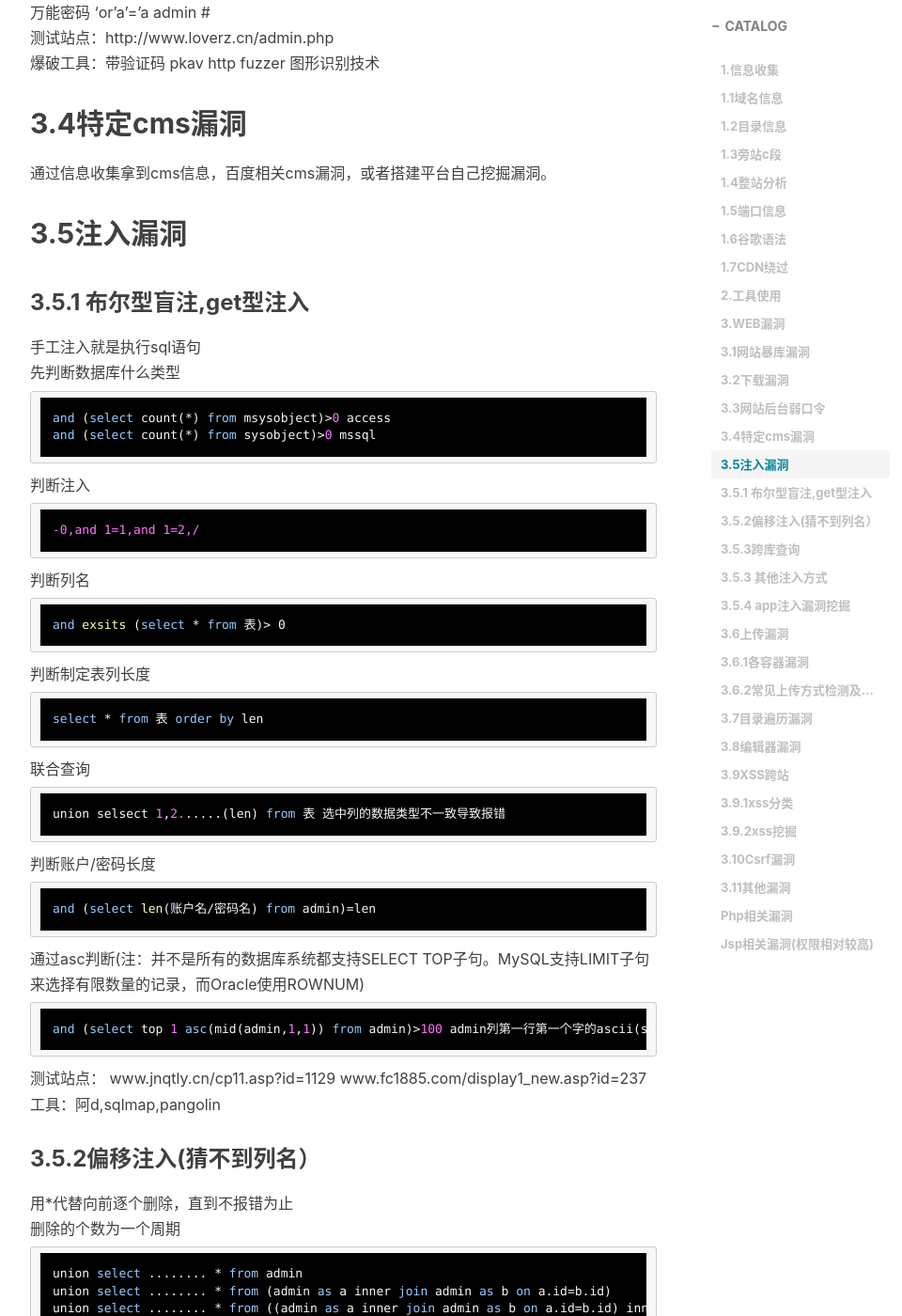
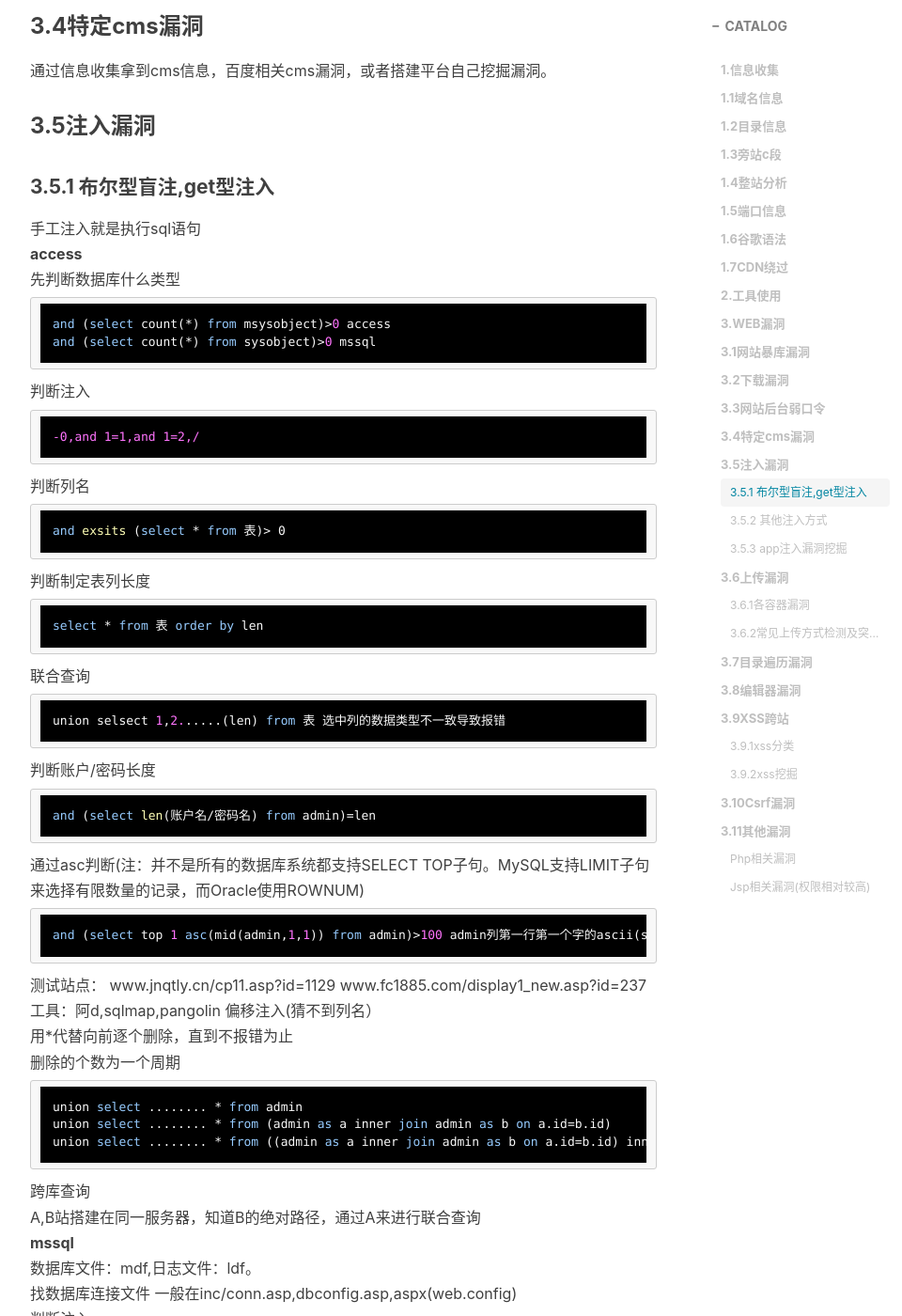
Before and after one commit to volcanohatred/volcanohatred.github.io, a Jekyll site: the page built from _posts/2017-05-12-web渗透知识纵横.md, in a window 1280 px wide and 1400 px high, scrolled down 3324 px. Shown: the whole window at 94% size, without its empty margins (273-1233 px from the left). Built offline with Jekyll 4.4.1, drawn with Linux system fonts in a browser that asks for light colours; nearby versions of some CDN libraries; comment, search, counter and statistics services are not loaded; some of the changed text lies outside the part shown.

Commit message:
Update 2017-05-12-web渗透知识纵横.md

````diff
--- a/_posts/2017-05-12-web渗透知识纵横.md
+++ b/_posts/2017-05-12-web渗透知识纵横.md
@@ -12,12 +12,12 @@ tags:
 ---
 
 
-# 1.信息收集
-## 1.1域名信息
+## 1.信息收集
+### 1.1域名信息
 获取ip信息：工具：ping得到ip，nslookup，站长工具。
 查找子域名：子域名站一般防御较差，着重点。而且子域名一般是真实ip，谷歌语法获取子域名：inurl：xx.com。工具：layer子域名挖掘机，subdomainbrute。子域名所在服务器版本低的，与目标站点在同一c段或者同一服务器的站点，可以作为攻击目标。
 查找whois（注册人）信息：工具：爱站，站长工具。反查：同一注册名注册的不同站，得到的信息可用于社工和密码猜解。
-## 1.2目录信息
+### 1.2目录信息
 robots.txt：robots协议（也称为爬虫协议、机器人协议等）的全称是“网络爬虫排除标准”（Robots Exclusion Protocol），网站通过Robots协议告诉搜索引擎哪些页面可以抓取，哪些页面不能抓取。通过robots.txt可以看到一些敏感目录。
 备份文件：安装包，网站码源，数据库备份文件。扫目录有时可以扫出来，类似1.rar,xx.mdb等。
 上传目录：fckeditor,ewebedit,ckfinder编辑器上传接口。
@@ -29,10 +29,10 @@ phpinfo:php信息
 工具：御剑（暴力破解）
 OWASP DirBuster（安全狗对百度，360爬虫加入白名单，可修改useragent绕过拦截）（暴力破解）
 awvs(爬虫)，burpsuite(爬虫)
-## 1.3旁站c段
+### 1.3旁站c段
 工具：k8旁站工具,多平台旁站c段查询（推荐）
 
-## 1.4整站分析
+### 1.4整站分析
 操作系统(linux，windows)：大小写测试。当然也不一定。
 容器（iis,apache,nginx,tomcat,jboss）：:抓包分析，看响应头。
 脚本格式（asp，aspx，php，jsp，py）：看url，index.xx测试。
@@ -40,17 +40,17 @@ awvs(爬虫)，burpsuite(爬虫)
 防护情况(waf)：and 1=1测试。
 cms类型(dedecms,diguo,dz,meterinfo)：云悉指纹识别。readme.txt，使用说明.txt，网页最下面。
 
-## 1.5端口信息
+### 1.5端口信息
 常用端口：21，22，23，110（pop3)，80，808X，1433，3306，1521，3389，9090（websphere）
 端口只是参考！！基本上一些有点安全意识的管理员会改端口。
 工具：portscan，scanport，Nmap
-## 1.6谷歌语法
+### 1.6谷歌语法
 intext:查看内容关键字
 intitle:查找某个标题
 inurl:查找url中带某字段的网站
 site：site:jp日本站
 比如：织梦后台：intext：power by dedecms...
-## 1.7CDN绕过
+### 1.7CDN绕过
 （对服务器进行爆破，或者以入侵服务器为目的时，注入则无需考虑）
 检测：
 爱站ping检测，站长之家也可以，查看是否有cdn
@@ -62,10 +62,10 @@ site：site:jp日本站
 网站提供的app抓包查看目标ip
 绕过方法：修改hosts文件。
 
-# 2.工具使用
+## 2.工具使用
 
-# 3.WEB漏洞
-## 3.1网站暴库漏洞
+## 3.WEB漏洞
+### 3.1网站暴库漏洞
 此类漏洞以access数据库居多，数据库文件形式：data.mdb
 mssql,mysql则要找数据库链接文件(前提找到了数据库路径)
 漏洞寻找：通过目录遍历和暴力猜解
@@ -75,22 +75,23 @@ mssql,mysql则要找数据库链接文件(前提找到了数据库路径)
 数据库防下载：
 1. #123.mdb 下载时对文件名进行url编码
 2. 有目录管理权限可以先改名，后下载
-## 3.2下载漏洞
+### 3.2下载漏洞
 ```
 xx/down.asp?file=xx/xx/xx/
 ```
 改路径下载conn.asp,config.php等
-## 3.3网站后台弱口令
+### 3.3网站后台弱口令
 爆破，cms默认口令
 常见后台路径
 万能密码 'or'a'='a   admin #
 测试站点：http://www.loverz.cn/admin.php
 爆破工具：带验证码 pkav http fuzzer 图形识别技术
-## 3.4特定cms漏洞
+### 3.4特定cms漏洞
 通过信息收集拿到cms信息，百度相关cms漏洞，或者搭建平台自己挖掘漏洞。
-## 3.5注入漏洞
-### 3.5.1 布尔型盲注,get型注入
+### 3.5注入漏洞
+#### 3.5.1 布尔型盲注,get型注入
 手工注入就是执行sql语句
+**access**
 先判断数据库什么类型
 ```
 and (select count(*) from msysobject)>0 access
@@ -123,7 +124,7 @@ and (select top 1 asc(mid(admin,1,1)) from admin)>100 admin列第一行第一个
 测试站点：  www.jnqtly.cn/cp11.asp?id=1129
 www.fc1885.com/display1_new.asp?id=237
 工具：阿d,sqlmap,pangolin
-### 3.5.2偏移注入(猜不到列名）
+偏移注入(猜不到列名）
 用*代替向前逐个删除，直到不报错为止
 删除的个数为一个周期
 ```
@@ -131,7 +132,7 @@ union select ........ * from admin
 union select ........ * from (admin as a inner join admin as b on a.id=b.id)
 union select ........ * from ((admin as a inner join admin as b on a.id=b.id) inner join admin as c on a.id=c.id)
 ```
-### 3.5.3跨库查询
+跨库查询
 A,B站搭建在同一服务器，知道B的绝对路径，通过A来进行联合查询
 **mssql**
 数据库文件：mdf,日志文件：ldf。
@@ -232,7 +233,7 @@ Union select null,null,null from dual,用’null’判断是否为字符，用
 ```
 Order by
 ```
-### 3.5.3 其他注入方式
+#### 3.5.2 其他注入方式
 **post注入**
 注册用户
 登陆账号，修改账户
@@ -278,11 +279,11 @@ awvs会自动监测
 比较少见
 注意闭合！！！！
 ‘)and 1=1#
-### 3.5.4 app注入漏洞挖掘
+#### 3.5.3 app注入漏洞挖掘
 基本走的http
 使用Burpsuite进行抓包
-## 3.6上传漏洞
-### 3.6.1各容器漏洞
+### 3.6上传漏洞
+#### 3.6.1各容器漏洞
 **iis 5.x 6.x 解析漏洞**
 1. 目录解析  创建目录
 2. 分号解析   xx.asp;.jpg
@@ -297,7 +298,7 @@ iis php->>>    xx.jpg/.php
 Asa cer可被解析为php,
 Nginx<8.03   xx.php%00.jpg
 服务器命名规则：上传文件和服务器命名已知；不一致：时间戳，随机xx.asp;xx.jpg
-### 3.6.2常见上传方式检测及突破：
+#### 3.6.2常见上传方式检测及突破：
 1. 本地javascript检测
 比较少见，抓包，看是否走的网络，未发送。
 突破：编辑html，上传正常文件抓包，改包
@@ -320,10 +321,10 @@ Nginx<8.03   xx.php%00.jpg
 ```
 <input type=”submit” value=”提交” name=”bb”>
 ```
-## 3.7目录遍历漏洞
+### 3.7目录遍历漏洞
 加变量&dir=../
 
-## 3.8编辑器漏洞
+### 3.8编辑器漏洞
 1.百度，查看编辑器特有漏洞
 2.上传点
 查找编辑器路径
@@ -338,7 +339,7 @@ Nginx<8.03   xx.php%00.jpg
 在url中输入%00会自动截断
 模糊测试  xx.asp.;.jpg 绕过asp;.jpg变asp_jpg
 
-## 3.9XSS跨站
+### 3.9XSS跨站
 Cookies有时限性,打到的xss还会得到后台地址。
 难点：挖掘，标签闭合，绕过
 ```
@@ -348,13 +349,13 @@ document对象
 Js变量定义 var 变量
 Js时间 onclick属性 点击事件
 
-### 3.9.1xss分类
+#### 3.9.1xss分类
 **反射型xss**
 非持久型，点击一次执行一次，发送给受害者
 **Dom型xss**
 **存储型xss**
 可能对web服务器的自身安全有威胁，注入到服务器
-### 3.9.2xss挖掘
+#### 3.9.2xss挖掘
 数据交互的地方，加代码
 审查元素看是否需要闭合，有的标签不需要闭合，有的则要闭合
 存在注入的地方都可能存在xss
@@ -381,10 +382,10 @@ Js时间 onclick属性 点击事件
 启用了httponly  伪造登陆界面，拿后台密码
 标签插入字符： 换标签
 工具：awvs
-## 3.10Csrf漏洞
+### 3.10Csrf漏洞
 基本一般站点都存在，利用高权限做事，个人感觉没用
-## 3.11其他漏洞
-### Php相关漏洞
+### 3.11其他漏洞
+#### Php相关漏洞
 **文件包含漏洞**
 php很多，其他少
 用途：利用包含绕过waf，留后门，读敏感文件(日志，配置文件，访问的url中加入一句话，再访问日志)
@@ -439,7 +440,7 @@ xx.com/a.php?auth=1
 也可以二次安装
 
 
-### Jsp相关漏洞(权限相对较高)
+#### Jsp相关漏洞(权限相对较高)
 
 **Struts2漏洞**
 大型企业，等等
````
